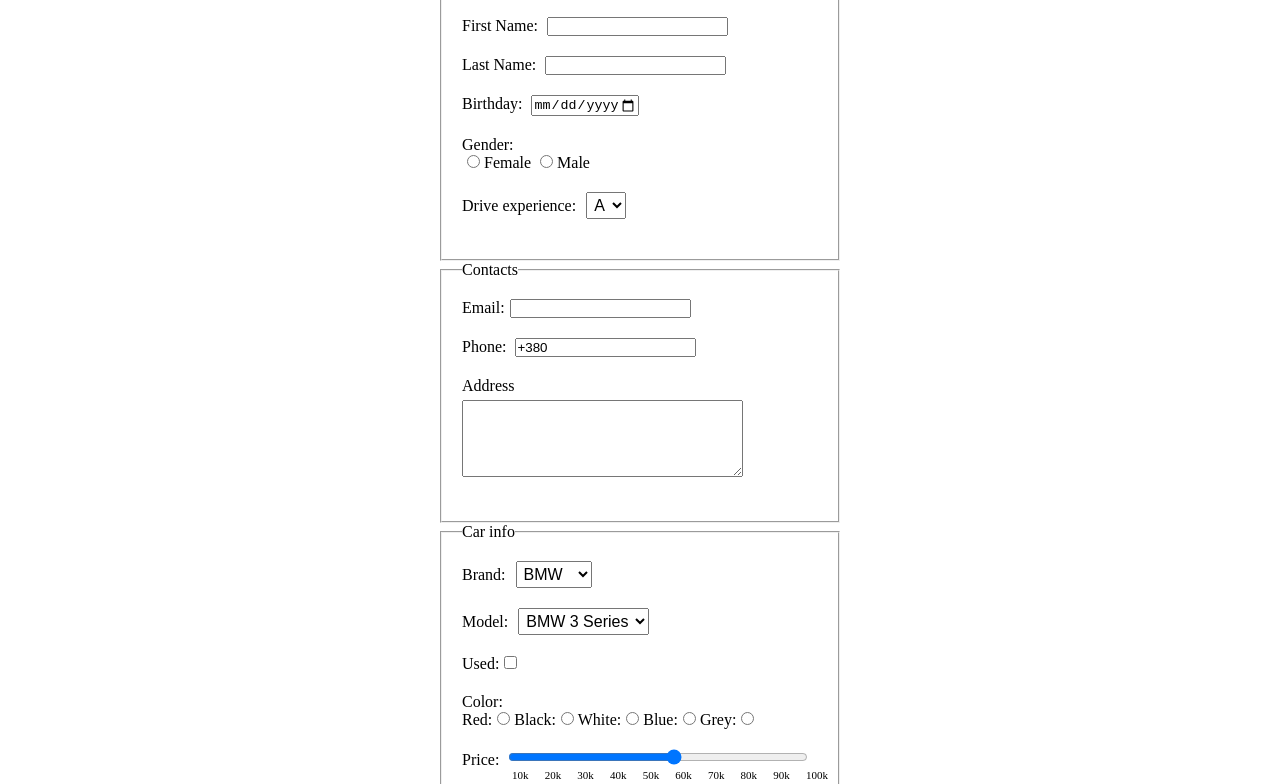
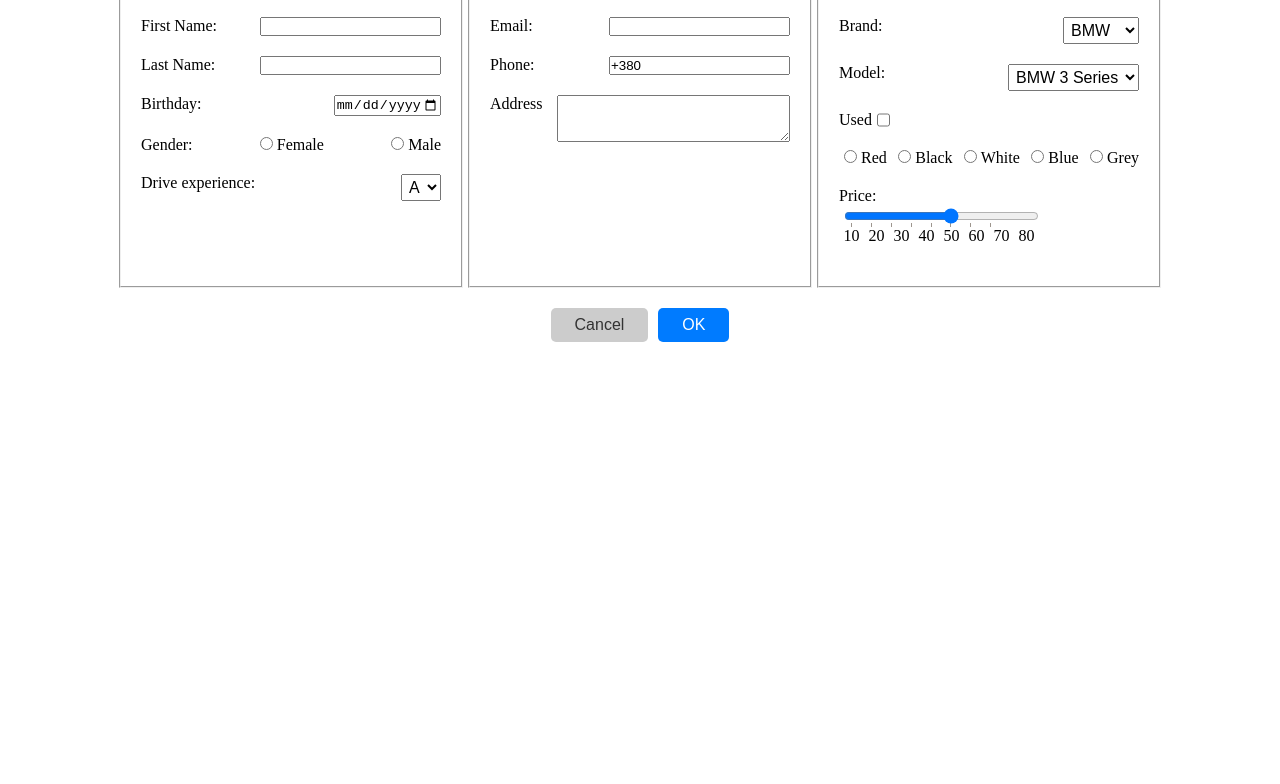
Before and after one commit to daninla/Car-shop_HTML, a plain HTML site: page form.html in a window 1280 px wide. Shown: the part 126-910 px from the top of the page. After the commit the page ends 800 px from the top, so only its background shows below. Drawn offline with Linux system fonts and the light colour scheme.

Commit message:
add stylize

```diff
--- a/assets/css/form.css
+++ b/assets/css/form.css
@@ -1,52 +1,63 @@
-*{
+* {
   margin: 0;
   padding: 0;
   box-sizing: border-box;
 }
 
-h1{
+h1 {
   text-align: center;
   margin-top: 20px;
 }
-input{
+input {
   margin-left: 5px;
 }
 
-form{
+form {
   margin: auto;
-    width: 400px;
+  min-width: 400px;
 }
 
-.formBlock{
-    margin-bottom: 20px;
+.container-form {
+  display: flex;
+  gap: 5px;
+  justify-content: center;
 }
 
-.lablekAddress{
+.form-block {
+  margin-bottom: 20px;
+  display: flex;
+  justify-content: space-between;
+  flex-wrap: wrap;
+  min-width: 300px;
+}
+
+.label-address {
   display: block;
   margin-bottom: 5px;
 }
+.input-price {
+  width: 65%;
+  align-content: flex-start;
+}
 
-.main{
+.main {
   padding: 20px;
 }
- .return{
+.return {
   display: block;
   width: 200px;
   margin: 20px 10px;
   padding: 5px 10px;
-    background-color: #007BFF;
+  background-color: #007bff;
   color: white;
   text-decoration: none;
   border-radius: 5px;
 }
 
-.kategory{
+.category {
   margin-left: 10px;
   padding: 3px;
   font-size: 16px;
-}
-.inputPrice{
-    width: 300px;
 }
 
 .range-labels {
@@ -58,14 +69,14 @@ form{
   padding: 0 20px;
 }
 
-.formButtons {
+.form-buttons {
   display: flex;
   gap: 10px;
-  justify-content: flex-end;
+  justify-content: center;
   margin: 20px 0;
 }
 
-.formButtons button {
+.form-buttons button {
   padding: 8px 24px;
   font-size: 16px;
   border: none;
@@ -73,16 +84,32 @@ form{
   cursor: pointer;
 }
 
-.formButtons button[type="submit"] {
-  background-color: #007BFF;
+.form-buttons button[type="submit"] {
+  background-color: #007bff;
   color: white;
 }
 
-.formButtons button[type="reset"] {
+.form-buttons button[type="reset"] {
   background-color: #ccc;
   color: #333;
 }
 
-.formButtons button:hover {
+.form-buttons button:hover {
   opacity: 0.85;
 }
+
+.change-price{
+    display: flex;
+    flex-direction: column;
+    width: 300px;
+}
+
+.checkbox{
+    justify-content: flex-start;
+}
+
+#data-price{
+    display: flex ;
+    justify-content: space-around;
+    width: 200px;
+}
--- a/form.html
+++ b/form.html
@@ -13,21 +13,16 @@
       <div class="container-form">
         <fieldset class="main">
           <legend>Personal info</legend>
-        <div class="formBlock">
-          <label
-            >First Name:
-            <input type="text" id="firstName" name="firstName" required />
-          </label>
+          <div class="form-block">
+            <label for="first-name">First Name:</label>
+            <input type="text" id="first-name" name="first-name" required />
           </div>
-        <div class="formBlock">
-          <label
-            >Last Name:
-            <input type="text" id="lastName" name="lastName" required />
-          </label>
+          <div class="form-block">
+            <label for="last-name">Last Name:</label>
+            <input type="text" id="last-name" name="last-name" required />
           </div>
-        <div class="formBlock">
-          <label
-            >Birthday:
+          <div class="form-block">
+            <label for="birthday">Birthday:</label>
             <input
               type="date"
               id="birthday"
@@ -36,62 +31,68 @@
               min="1926-03-09"
               required
             />
-          </label>
           </div>
-        <div class="formBlock">
+          <div class="form-block">
             <p>Gender:</p>
-          <label
-            ><input type="radio" name="gender" value="female" /> Female</label
-          >
-          <label><input type="radio" name="gender" value="male" /> Male</label>
+            <div class="radio-group">
+              <input
+                type="radio"
+                id="gender-female"
+                name="gender"
+                value="female"
+              />
+              <label for="gender-female">Female</label>
             </div>
-        <div class="formBlock">
-          <label
-            >Drive experience:<select class="kategory" name="kategory">
+            <div class="radio-group">
+              <input type="radio" id="gender-male" name="gender" value="male" />
+              <label for="gender-male">Male</label>
+            </div>
+          </div>
+          <div class="form-block">
+            <label for="experience">Drive experience:</label>
+            <select class="category" id="experience" name="experience">
               <option value="A">A</option>
               <option value="B">B</option>
               <option value="C">C</option>
               <option value="D">D</option>
             </select>
-          </label>
           </div>
         </fieldset>
         <fieldset class="main">
           <legend>Contacts</legend>
-        <div class="formBlock">
-          <label>Email:<input type="email" name="email" required /></label>
+          <div class="form-block">
+            <label for="email">Email:</label>
+            <input type="email" id="email" name="email" required />
           </div>
-        <div class="formBlock">
-          <label
-            >Phone:
+          <div class="form-block">
+            <label for="phone">Phone:</label>
             <input
               type="tel"
+              id="phone"
               name="phone"
               value="+380"
               placeholder="+380 XX XXX XX XX"
               required
             />
-          </label>
           </div>
-        <div class="formBlock">
-          <label class="lablekAddress" for="story">Address</label>
-          <textarea id="story" name="story" rows="5" cols="33"> </textarea>
+          <div class="form-block">
+            <label class="label-address" for="story">Address</label>
+            <textarea id="story" name="story" rows="3" cols="27"></textarea>
           </div>
         </fieldset>
         <fieldset class="main">
           <legend>Car info</legend>
-        <div class="formBlock">
-          <label
-            >Brand:<select class="kategory" name="kategory">
+          <div class="form-block">
+            <label for="brand">Brand:</label>
+            <select class="category" id="brand" name="brand">
               <option value="BMW">BMW</option>
               <option value="Toyota">Toyota</option>
               <option value="Ford">Ford</option>
             </select>
-          </label>
           </div>
-        <div class="formBlock">
-          <label
-            >Model:<select class="kategory" name="kategory">
+          <div class="form-block">
+            <label for="model">Model:</label>
+            <select class="category" id="model" name="model">
               <option value="BMW 3 Series">BMW 3 Series</option>
               <option value="BMW 5 Series">BMW 5 Series</option>
               <option value="Ford Mustang">Ford Mustang</option>
@@ -99,50 +100,60 @@
               <option value="Toyota Camry">Toyota Camry</option>
               <option value="Toyota RAV4">Toyota RAV4</option>
             </select>
-          </label>
           </div>
-        <div class="formBlock">
-          <label>Used:<input class="check" type="checkbox" /></label>
+          <div class="form-block checkbox">
+            <label for="used">Used</label>
+            <input class="check" type="checkbox" id="used" name="used" />
           </div>
-        <div class="formBlock">
-          <p>Color:</p>
-          <lable>Red:<input name="color" type="radio" value="red" /></lable>
-          <lable>Black:<input name="color" type="radio" value="black" /></lable>
-          <lable>White:<input name="color" type="radio" value="white" /></lable>
-          <lable>Blue:<input name="color" type="radio" value="blue" /></lable>
-          <lable>Grey:<input name="color" type="radio" value="grey" /></lable>
+          <div class="form-block">
+            <div class="radio-group">
+              <input id="color-red" name="color" type="radio" value="red" />
+              <label for="color-red">Red</label>
             </div>
-        <div class="formBlock">
-          <label
-            >Price:
+            <div class="radio-group">
+              <input id="color-black" name="color" type="radio" value="black" />
+              <label for="color-black">Black</label>
+            </div>
+            <div class="radio-group">
+              <input id="color-white" name="color" type="radio" value="white" />
+              <label for="color-white">White</label>
+            </div>
+            <div class="radio-group">
+              <input id="color-blue" name="color" type="radio" value="blue" />
+              <label for="color-blue">Blue</label>
+            </div>
+            <div class="radio-group">
+              <input id="color-grey" name="color" type="radio" value="grey" />
+              <label for="color-grey">Grey</label>
+            </div>
+          </div>
+          <div class="form-block change-price">
+            <label for="price-range">Price:</label>
             <input
-              class="inputPrice"
+              class="input-price"
               type="range"
               min="10"
               max="100"
               step="10"
-              id="priceRange"
-              oninput="priceOutput.value = this.value + '.000'"
+              id="price-range"
+              list="data-price"
             />
-          </label>
-          <div class="range-labels">
-            <span>10k</span>
-            <span>20k</span>
-            <span>30k</span>
-            <span>40k</span>
-            <span>50k</span>
-            <span>60k</span>
-            <span>70k</span>
-            <span>80k</span>
-            <span>90k</span>
-            <span>100k</span>
-          </div>
+            <datalist id="data-price">
+              <option value="10">10</option>
+              <option value="20">20</option>
+              <option value="30">30</option>
+              <option value="40">40</option>
+              <option value="50">50</option>
+              <option value="60">60</option>
+              <option value="70">70</option>
+              <option value="80">80</option>
+            </datalist>
           </div>
         </fieldset>
       </div>
-      <div class="formButtons">
+      <div class="form-buttons">
+        <button type="reset">Cancel</button>
         <button type="submit">OK</button>
-        <button type="reset">Cancel</button>
       </div>
     </form>
   </body>
```
Lines whose indentation alone changed are shown as unchanged.
